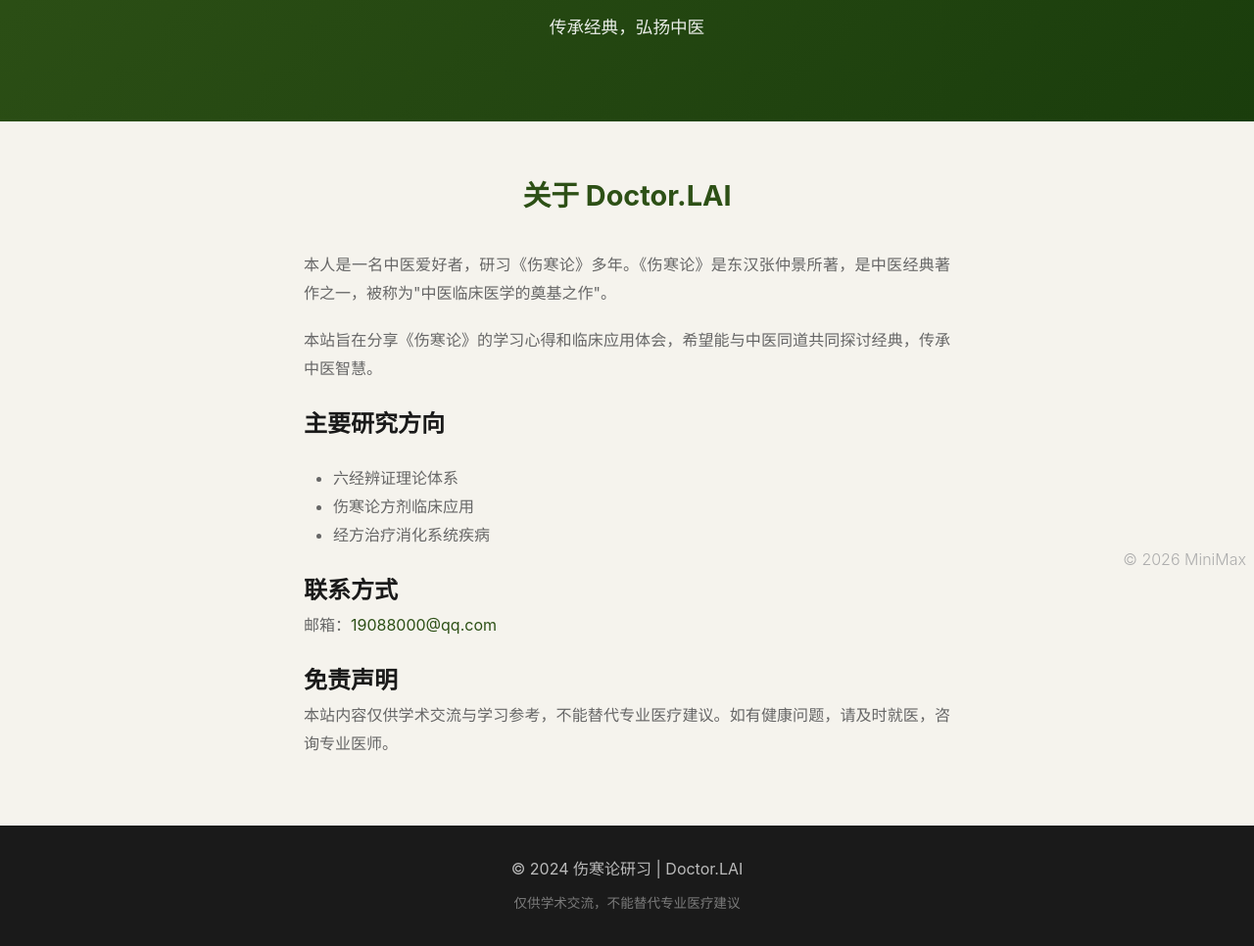
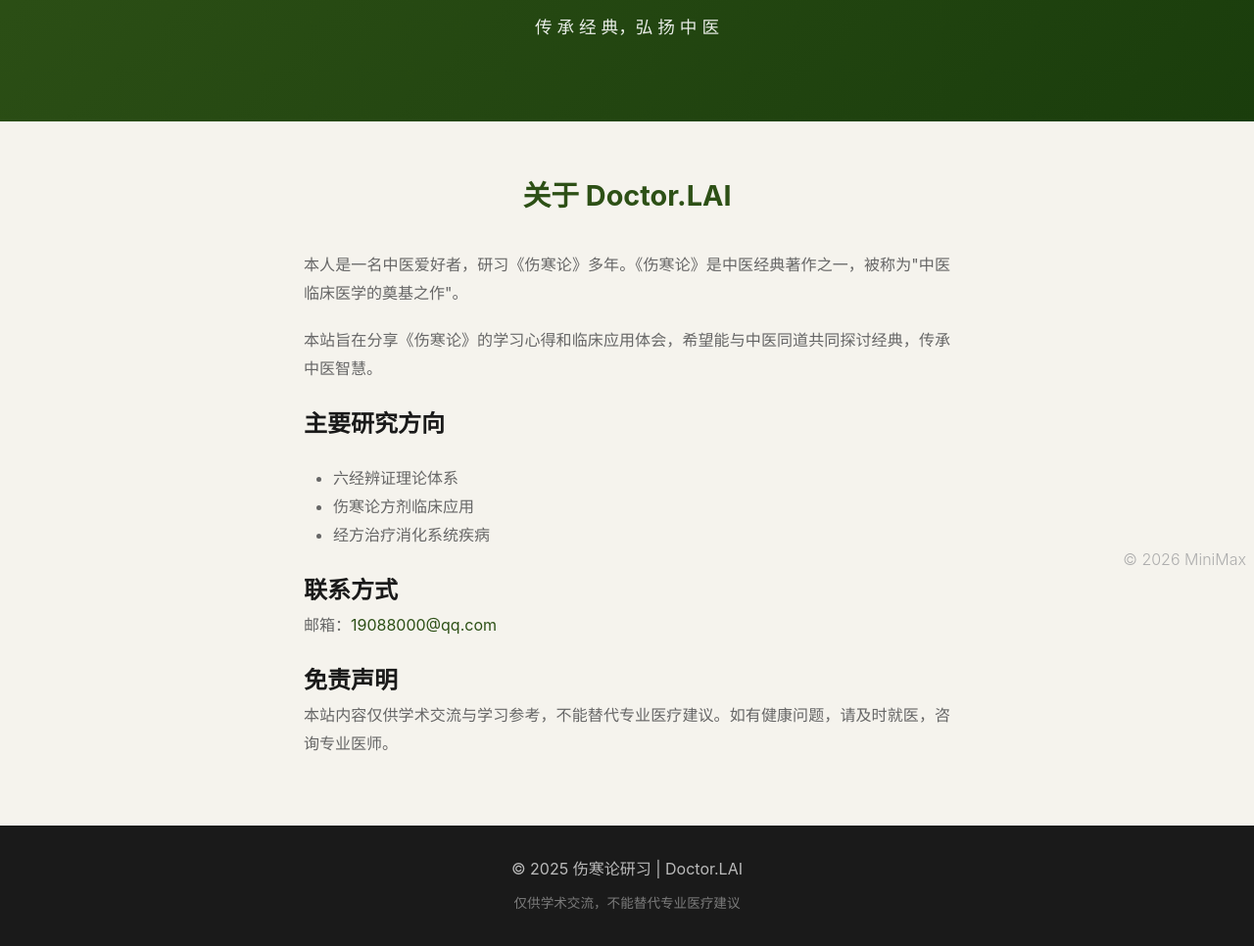
Before and after one commit to ME888888/blog, a plain HTML site: page about.html in a window 1280 px wide. Shown: the part 206-1172 px from the top of the page at 98% size. Drawn offline with Linux system fonts and the light colour scheme.

Commit message:
Update about.html

```diff
--- a/about.html
+++ b/about.html
@@ -23,7 +23,7 @@
     <section class="hero">
         <div class="hero-content container">
             <h1>关于本站</h1>
-            <p>传承经典，弘扬中医</p>
+            <p>传 承 经 典，弘 扬 中 医</p>
         </div>
     </section>
 
@@ -31,7 +31,7 @@
         <div class="about-content">
             <h1>关于 Doctor.LAI</h1>
 
-            <p>本人是一名中医爱好者，研习《伤寒论》多年。《伤寒论》是东汉张仲景所著，是中医经典著作之一，被称为"中医临床医学的奠基之作"。</p>
+            <p>本人是一名中医爱好者，研习《伤寒论》多年。《伤寒论》是中医经典著作之一，被称为"中医临床医学的奠基之作"。</p>
 
             <p>本站旨在分享《伤寒论》的学习心得和临床应用体会，希望能与中医同道共同探讨经典，传承中医智慧。</p>
 
@@ -51,7 +51,7 @@
     </main>
 
     <footer class="footer">
-        <p>&copy; 2024 伤寒论研习 | Doctor.LAI</p>
+        <p>&copy; 2025 伤寒论研习 | Doctor.LAI</p>
         <p class="disclaimer">仅供学术交流，不能替代专业医疗建议</p>
     </footer>
 
```
